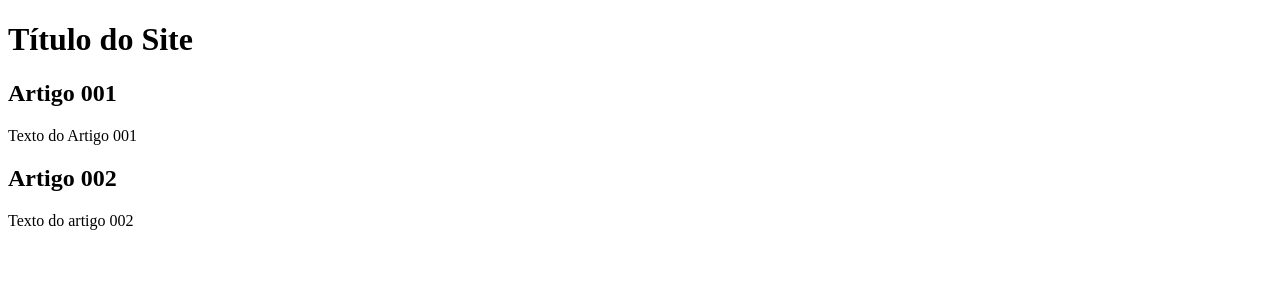
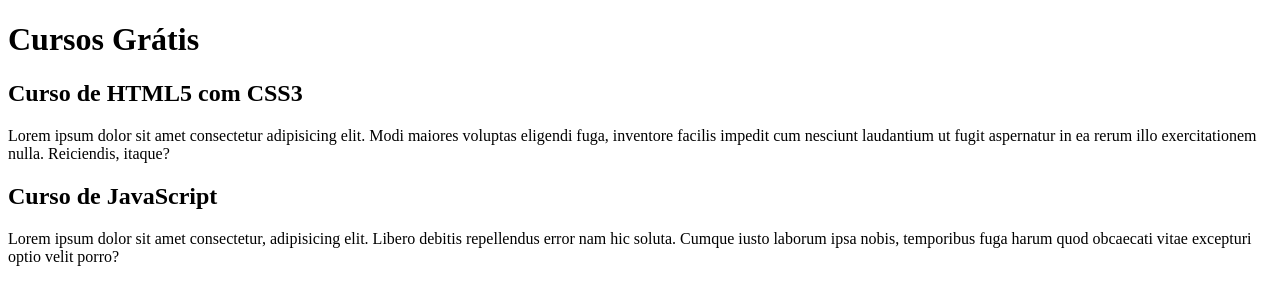
Before and after one commit to gustavo-pessoa/projeto-site, a plain HTML site: page index.html in a window 1280 px wide. Drawn offline with Linux system fonts and the light colour scheme.

Commit message:
comecei a escrever o conteúdo

```diff
--- a/index.html
+++ b/index.html
@@ -8,15 +8,15 @@
 <body>
     <main>
         <header>
-            <h1>Título do Site</h1>
+            <h1>Cursos Grátis</h1>
         </header>
         <article>
-            <h2>Artigo 001</h2>
-            <p>Texto do Artigo 001</p>
+            <h2>Curso de HTML5 com CSS3</h2>
+            <p>Lorem ipsum dolor sit amet consectetur adipisicing elit. Modi maiores voluptas eligendi fuga, inventore facilis impedit cum nesciunt laudantium ut fugit aspernatur in ea rerum illo exercitationem nulla. Reiciendis, itaque?</p>
         </article>
         <article>
-            <h2>Artigo 002</h2>
-            <p>Texto do artigo 002</p>
+            <h2>Curso de JavaScript</h2>
+            <p>Lorem ipsum dolor sit amet consectetur, adipisicing elit. Libero debitis repellendus error nam hic soluta. Cumque iusto laborum ipsa nobis, temporibus fuga harum quod obcaecati vitae excepturi optio velit porro?</p>
         </article>
     </main>
 </body>
```
